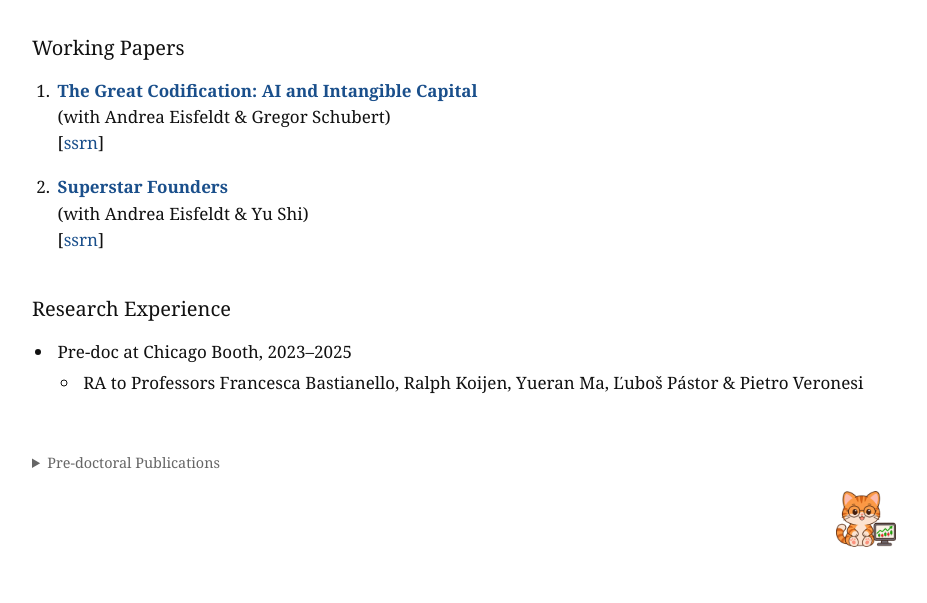
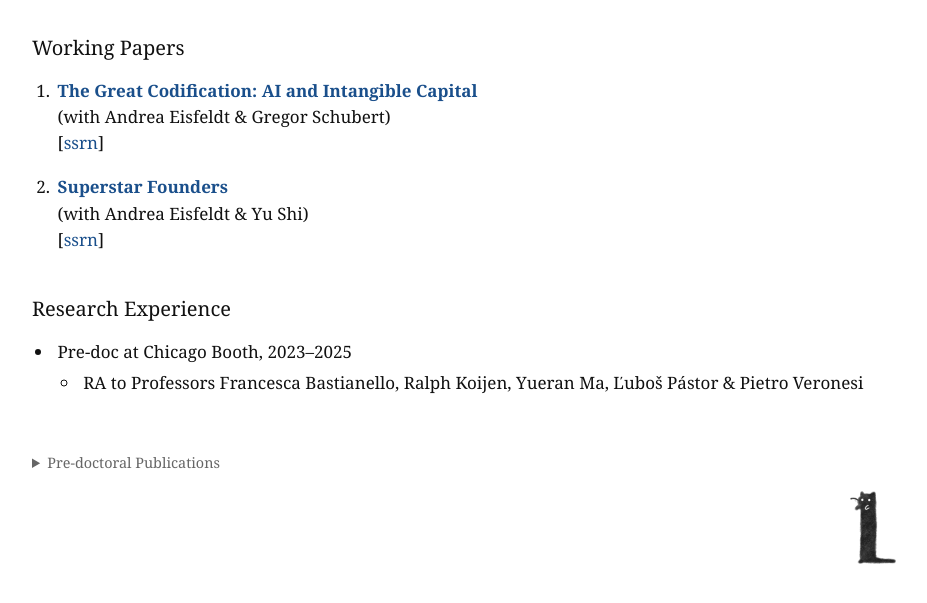
Before and after one commit to arialiu1/arialiu1.github.io, a plain HTML site: page index.html in a window 1280 px wide. Shown: the part 287-890 px from the top of the page, without its empty margins (176-1103 px from the left). Drawn offline with Linux system fonts and the light colour scheme.

Commit message:
Random black cat (one of five) at the bottom right
Co-Authored-By: Claude Opus 5.5 <noreply@anthropic.com>

```diff
--- a/index.html
+++ b/index.html
@@ -81,7 +81,16 @@
   </ol>
 </details>
 
-<p class="cat"><img src="cat.png" alt="" width="60" height="56"></p>
+<p class="cat" id="cat"></p>
+<script>
+  // One of five cats at random on each visit.
+  (function () {
+    var cats = [['loaf', 81, 41], ['long', 46, 73], ['headphones', 55, 62], ['box', 70, 47], ['sleeping', 76, 45]];
+    var c = cats[Math.floor(Math.random() * cats.length)], img = new Image();
+    img.src = 'cats/cat_' + c[0] + '.png'; img.width = c[1]; img.height = c[2]; img.alt = '';
+    document.getElementById('cat').appendChild(img);
+  })();
+</script>
 
 </main>
 </body>
--- a/style.css
+++ b/style.css
@@ -36,4 +36,5 @@ details[open] summary { margin-bottom: 1rem; }
 .small b a { text-decoration-thickness: 1px; text-underline-offset: 3px; text-decoration-color: var(--line); }
 .small b a:hover { text-decoration-color: currentColor; }
 .cat { text-align: right; margin: 1rem 0 0; line-height: 0; }
-.cat img { width: 60px; height: auto; }
+.cat img { height: auto; }
+@media (prefers-color-scheme: dark) { .cat img { background: #f4f3ef; border-radius: 6px; padding: 4px 6px; } }
```
Also changed, not shown: cats/cat_box.png (added), cats/cat_headphones.png (added), cats/cat_loaf.png (added), cats/cat_long.png (added), cats/cat_sleeping.png (added).
